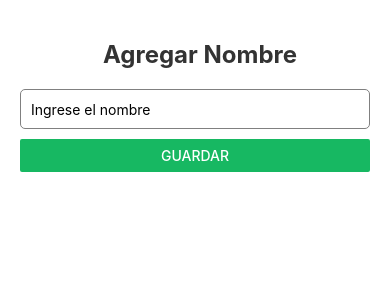
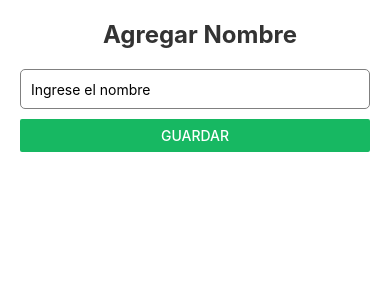
Before and after one commit to MiguelOlave/AlicoSoft, a React Native app in the folder BoozeBear/: screen /Personas in a window 390 px wide. Shown: the top 300 px of the page. Built offline with nearby package versions, Linux system fonts and the light colour scheme.

Commit message:
safe area

```diff
--- a/BoozeBear/screens/Personas.js
+++ b/BoozeBear/screens/Personas.js
@@ -11,6 +11,7 @@
   TouchableOpacity,
 } from "react-native";
 import Btn_Agregar from "../Componentes/Btn_Agregar";
+import { useSafeAreaInsets } from "react-native-safe-area-context";
 
 export const SavedNamesContext = createContext();
 
@@ -25,7 +26,6 @@
     }
   };
   const onPressRemove = (name) => {
-    console.log("🚀 ~ onPressRemove ~ name:", name)
     if (savedNames.length <= 0) {
       return;
     }
@@ -33,10 +33,11 @@
     newSelectedNames.splice(savedNames.indexOf(name), 1);
     setSavedNames(newSelectedNames);
   };
+  const insets = useSafeAreaInsets();
 
   return (
     <SavedNamesContext.Provider value={{ savedNames, saveNames }}>
-      <View style={styles.container}>
+      <View style={[styles.container, { paddingTop: insets.top }]}>
         <View style={styles.header}>
           <Text style={styles.headerText}>Agregar Nombre</Text>
         </View>
@@ -65,7 +66,7 @@
 const styles = StyleSheet.create({
   container: {
     flex: 1,
-    padding: 20,
+    paddingHorizontal: 20,
     backgroundColor: "#ffffff",
   },
   header: {
```
